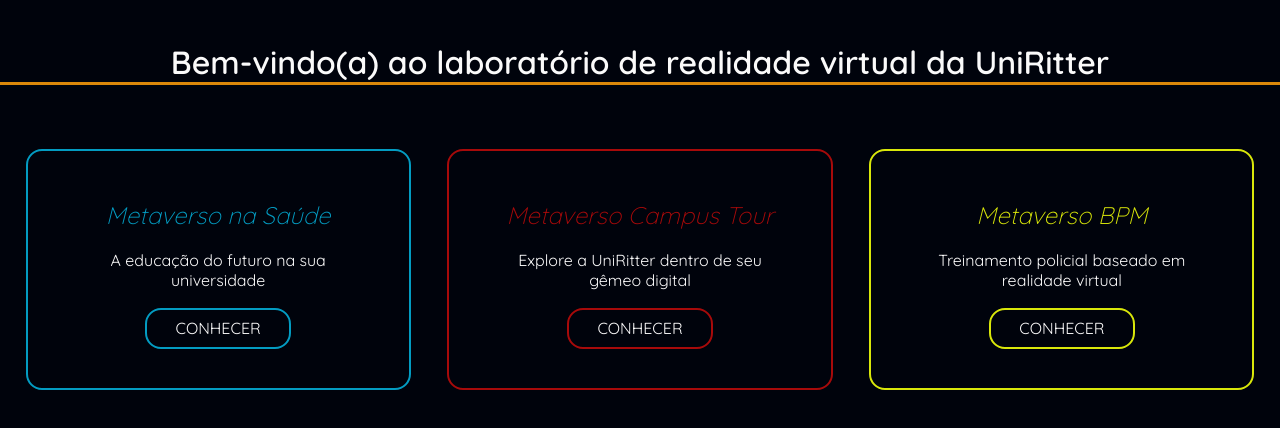
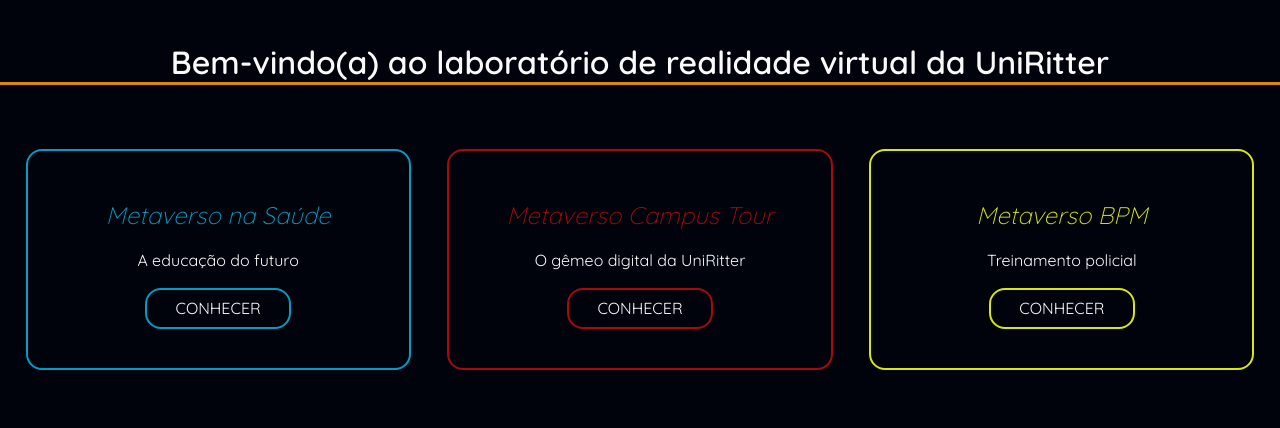
Before and after one commit to ls-cabreira/xr_lab, a plain HTML site: page index.html in a window 1280 px wide. Shown: the part 62-490 px from the top of the page. Drawn offline with nearby package versions, Linux system fonts and the light colour scheme.

Commit message:
alteração nos paragráfos da intro

```diff
--- a/index.html
+++ b/index.html
@@ -21,19 +21,19 @@
             <div class="intro__projeto border-blue">
                 <h2 class="projeto__titulo blue-italic">Metaverso na Saúde</h2>
                 <br>
-                <p class="projeto__texto">A educação do futuro na sua universidade</p>
+                <p class="projeto__texto">A educação do futuro</p>
                 <a class="projeto__ancora border-blue" href="https://metaverso-saude.vercel.app/">Conhecer</a>
             </div>
             <div class="intro__projeto border-red">
                 <h2 class="projeto__titulo red-italic">Metaverso Campus Tour</h2>
                 <br>
-                <p class="projeto__texto">Explore a UniRitter dentro de seu gêmeo digital</p>
+                <p class="projeto__texto">O gêmeo digital da UniRitter</p>
                 <a class="projeto__ancora border-red" href="https://metaverso-campus.vercel.app/">Conhecer</a>
             </div>
             <div class="intro__projeto border-yellow">
                 <h2 class="projeto__titulo yellow-italic">Metaverso BPM</h2>
                 <br>
-                <p class="projeto__texto"> Treinamento policial baseado em realidade virtual</p>
+                <p class="projeto__texto">Treinamento policial</p>
                 <a class="projeto__ancora border-yellow" href="https://metaverso-bpm.vercel.app/">Conhecer</a>
             </div>
         </section>
```
